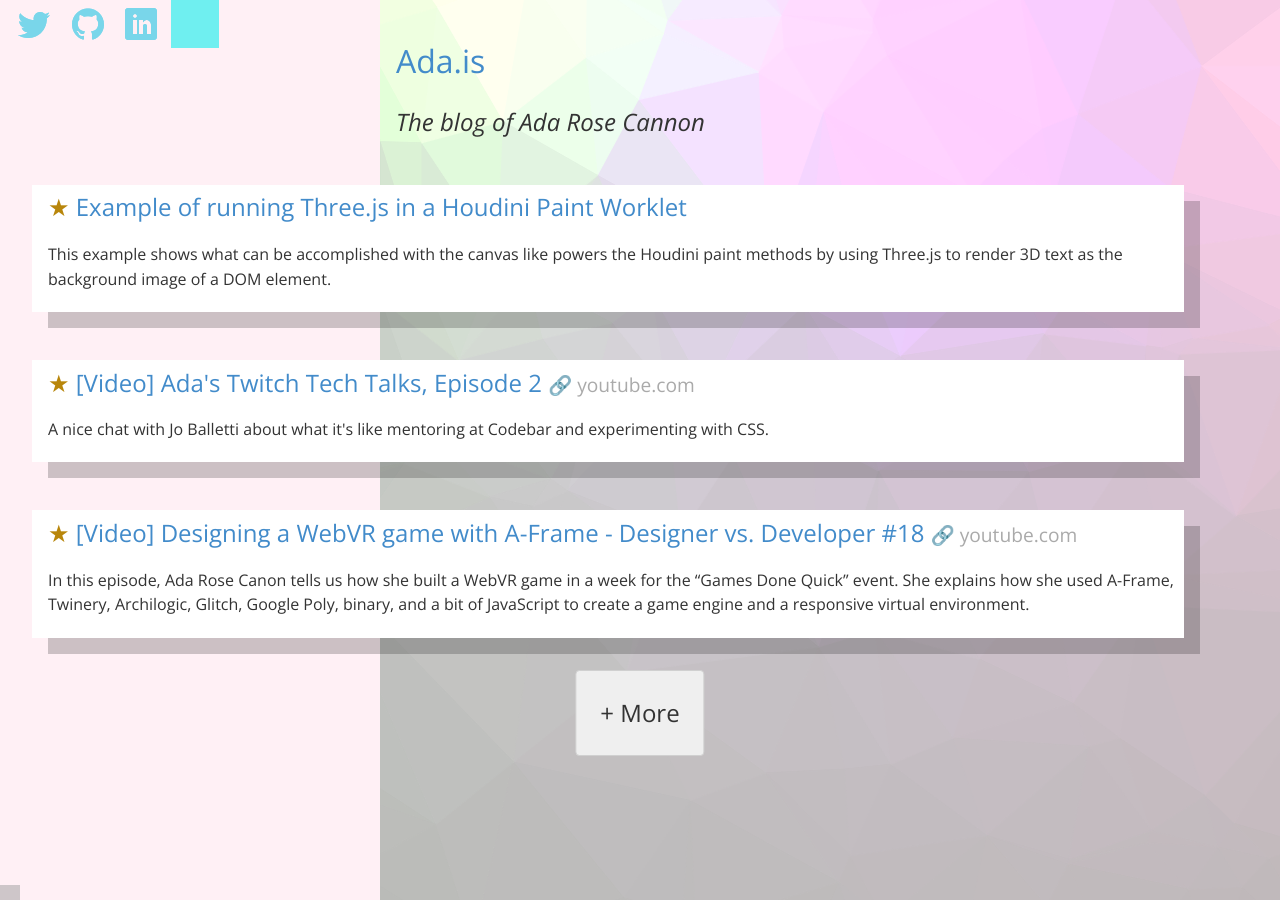
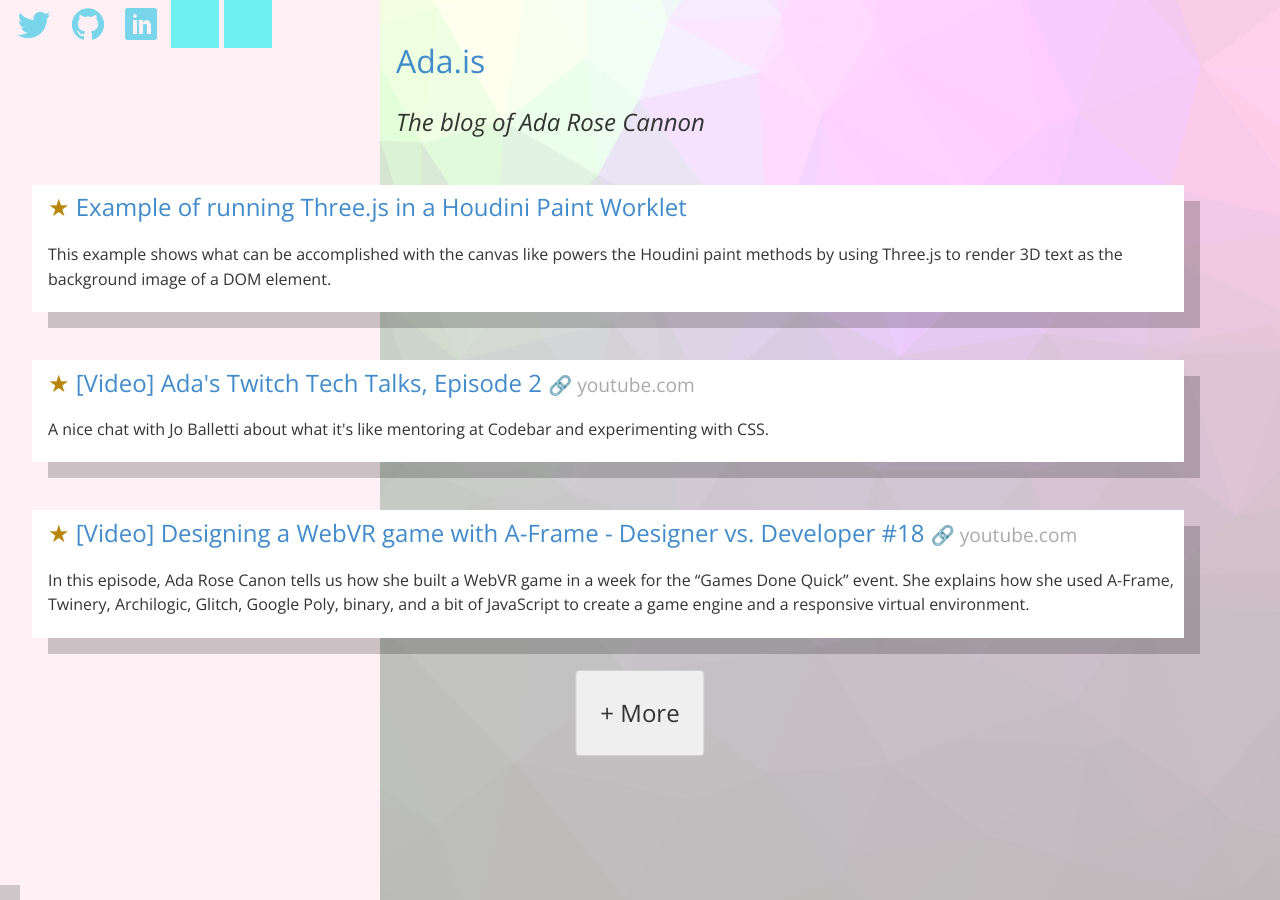
Before and after one commit to AdaRoseCannon/adarosecannon.github.io, a Jekyll site: the page built from index.html, in a window 1280 px wide. Built offline with Jekyll 4.4.1, drawn with Linux system fonts in a browser that asks for light colours; grey boxes are pictures that could not be loaded.

Commit message:
Update special-index.html

```diff
--- a/_layouts/special-index.html
+++ b/_layouts/special-index.html
@@ -9,6 +9,7 @@
 			<a rel="me" href="https://github.com/adarosecannon"><span class="icon github">github</span></a>
 			<a rel="me" href="https://uk.linkedin.com/in/adarose"><span class="icon linkedin">linkedIn</span></a>
 			<a rel="me" href="https://adarosecannon.glitch.me"><span class="icon glitch">glitch</span></a>
+      <a rel="me" href="https://mastodon.social/@ada" class="icon glitch">Mastodon</a>
 <!-- 			<a href="https://lanyrd.com/profile/lady_ada_king/"><span class="icon lanyrd">lanyrd</span></a> -->
 <!-- 			<a href="/about/"><span class="profile-pic" /></span></a> -->
 		</div>
```
